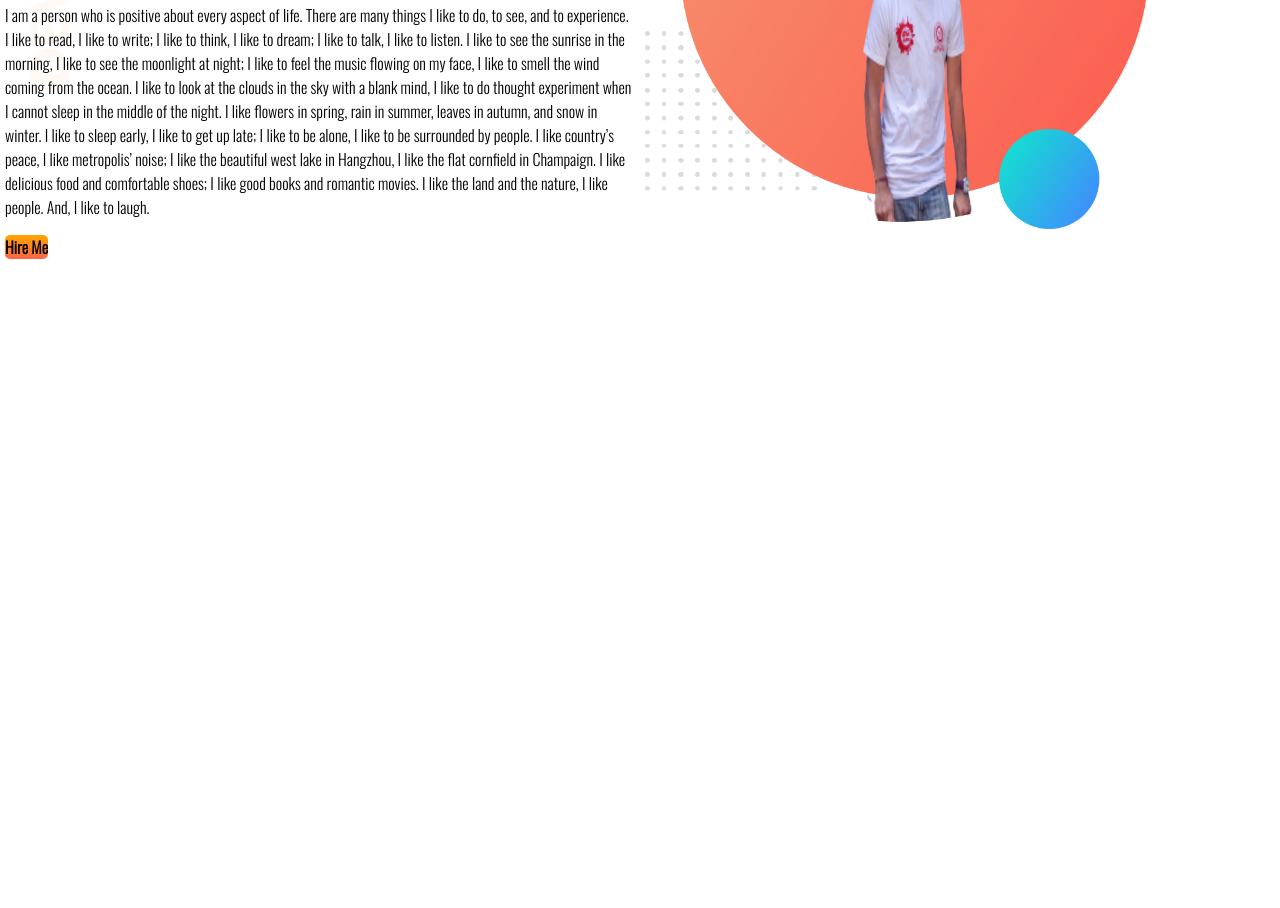
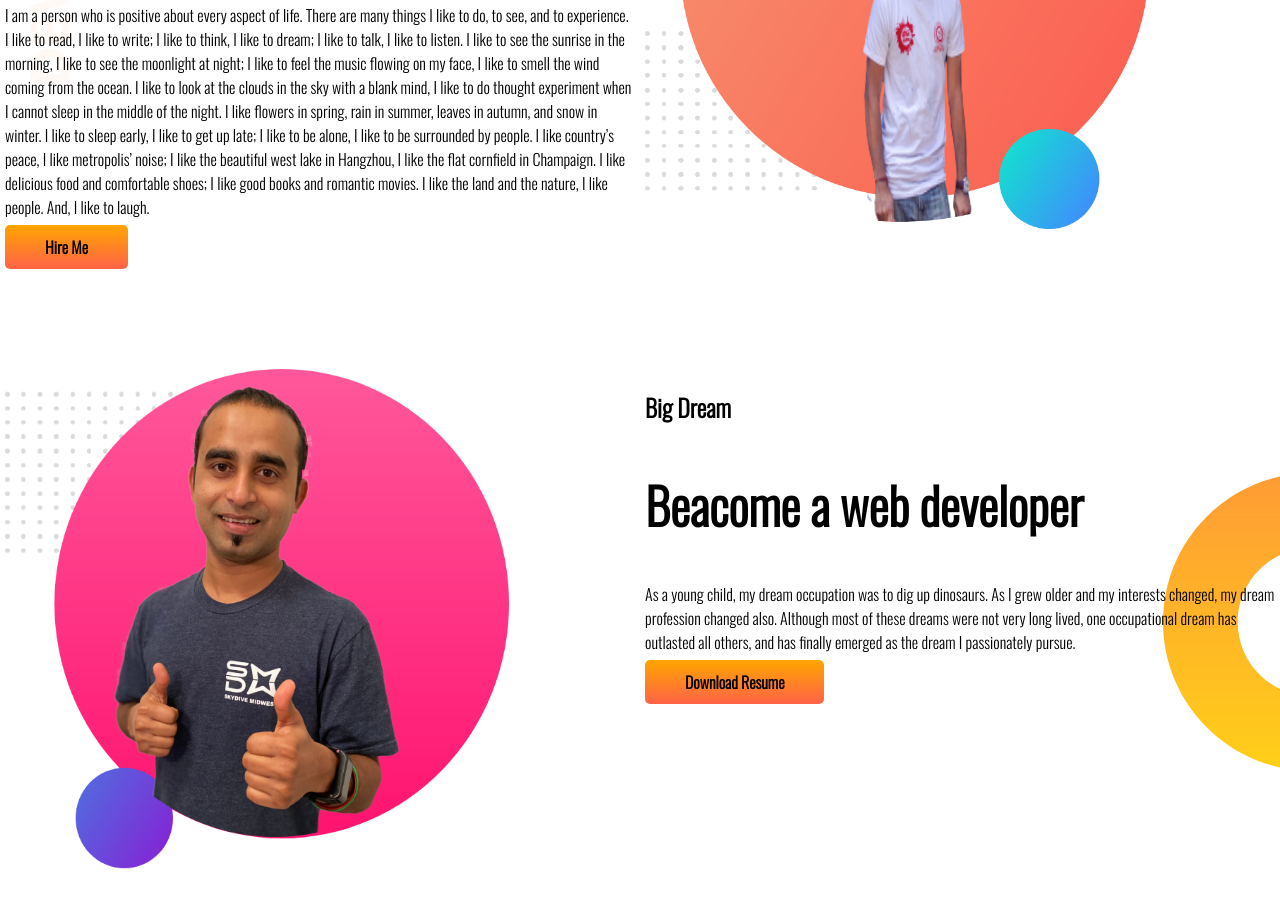
Before and after one commit to dharmunna/my-portfolio, a plain HTML site: page index.html in a window 1280 px wide. Shown: the part 276-1184 px from the top of the page. Before the commit the page ends 800 px from the top, so only its background shows below. Drawn offline with nearby package versions, Linux system fonts and the light colour scheme.

Commit message:
added by me

```diff
--- a/index.html
+++ b/index.html
@@ -18,7 +18,7 @@
         <h5>Buid climber and train stopper</h5>
         <p>    I am a person who is positive about every aspect of life. There are many things I like to do, to see, and to experience. I like to read, I like to write; I like to think, I like to dream; I like to talk, I like to listen. I like to see the sunrise in the morning, I like to see the moonlight at night; I like to feel the music flowing on my face, I like to smell the wind coming from the ocean. I like to look at the clouds in the sky with a blank mind, I like to do thought experiment when I cannot sleep in the middle of the night. I like flowers in spring, rain in summer, leaves in autumn, and snow in winter. I like to sleep early, I like to get up late; I like to be alone, I like to be surrounded by people. I like country’s peace, I like metropolis’ noise; I like the beautiful west lake in Hangzhou, I like the flat cornfield in Champaign. I like delicious food and comfortable shoes; I like good books and romantic movies. I like the land and the nature, I like people. And, I like to laugh.
         </p>
-        <a class="button-class" target="blank" href="https://www.youtube.com/">Hire Me</a>
+        <a class="button-class" target="_blank" href="https://www.youtube.com/">Hire Me</a>
         </div>
         <div class="half-width">
             <img src="images/munna.png" alt="">
@@ -26,5 +26,16 @@
 
         </div>
     </section>
+    <section class="big-dream">
+       <div class="half-width">
+        <img src="images/jhankar2.png" alt="">
+       </div>
+       <div class="half-width">
+           <h1>Big Dream</h1>
+           <h2>Beacome a web developer</h2>
+           <p>As a young child, my dream occupation was to dig up dinosaurs. As I grew older and my interests changed, my dream profession changed also. Although most of these dreams were not very long lived, one occupational dream has outlasted all others, and has finally emerged as the dream I passionately pursue.</p>
+           <a class="button-class" target="_blank" href="https://www.w3schools.com/">Download Resume</a>
+        </div>
+    </section>
 </body>
 </html>
--- a/style.css
+++ b/style.css
@@ -13,6 +13,7 @@ h3{
 }
 section{
     display: flex;
+    margin-bottom: 100px;
 }
 .half-width{
     width: 50%;
@@ -25,7 +26,7 @@ section{
 .button-class{
     text-decoration: none;
     background-image: linear-gradient(orange, tomato);
-    padding: 500px 100x;
+    padding: 10px 40px;
     color: black;
     font-weight: 700;
     border-radius: 5px;
@@ -34,3 +35,8 @@ section{
     background-image: url(images/top-banner.png);
     background-repeat: no-repeat;
 }
+.big-dream{
+    background-image: url(images/dream-bg.png);
+    background-repeat: no-repeat;
+    background-position: right;
+}
```
